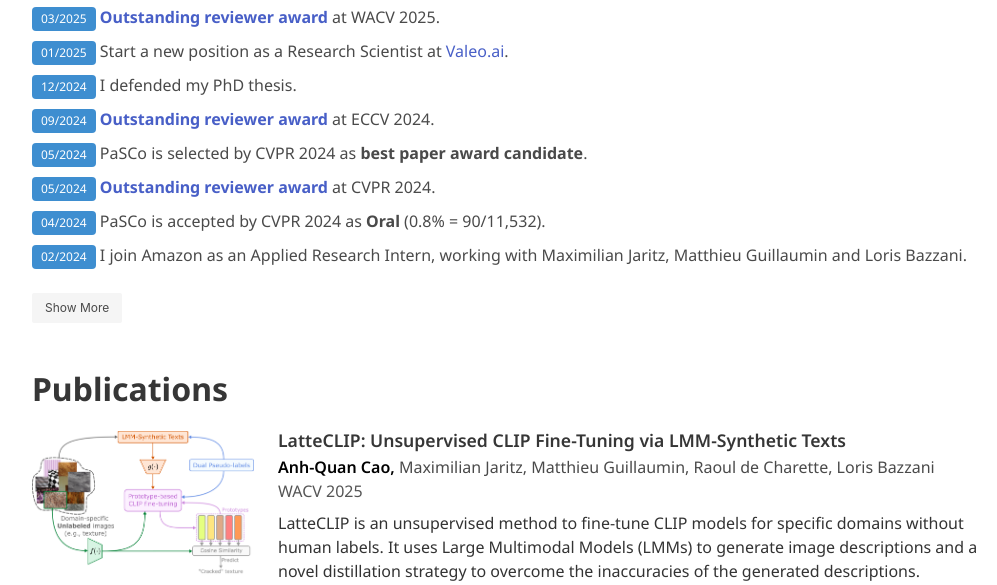
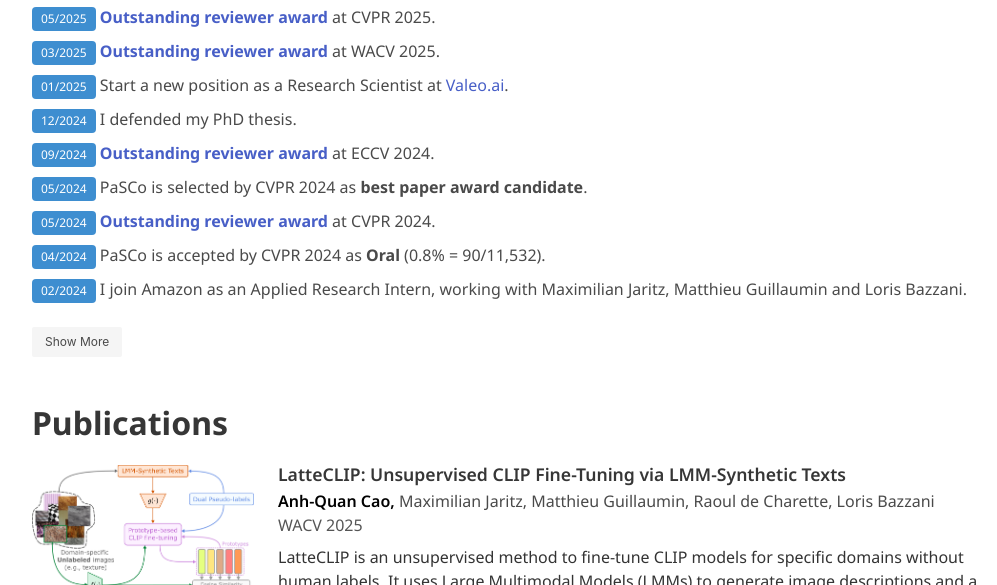
Before and after one commit to anhquancao/anhquancao.github.io, a plain HTML site: page index.html in a window 1280 px wide. Shown: the part 459-1044 px from the top of the page, without its empty margins (128-1125 px from the left). Drawn offline with Linux system fonts and the light colour scheme; some icons are missing.

Commit message:
Update index.html

```diff
--- a/index.html
+++ b/index.html
@@ -87,6 +87,7 @@
       <div class="columns publication-block">
         <div class="column">
           <div class="content">
+            <div class="news-item"><span class="tag is-info">05/2025</span>	<b><a href='https://cvpr.thecvf.com/Conferences/2025/ProgramCommittee#all-outstanding-reviewer'>Outstanding reviewer award</a></b> at CVPR 2025.</div>
             <div class="news-item"><span class="tag is-info">03/2025</span>	<b><a href='https://wacv2025.thecvf.com/reviewers/'>Outstanding reviewer award</a></b> at WACV 2025.</div>
             <div class="news-item"><span class="tag is-info">01/2025</span>	Start a new position as a Research Scientist at <a href="https://valeoai.github.io/" target="_blank" rel="noopener noreferrer">Valeo.ai</a>.</div>
             <div class="news-item"><span class="tag is-info">12/2024</span>	I defended my PhD thesis.</div>
```
